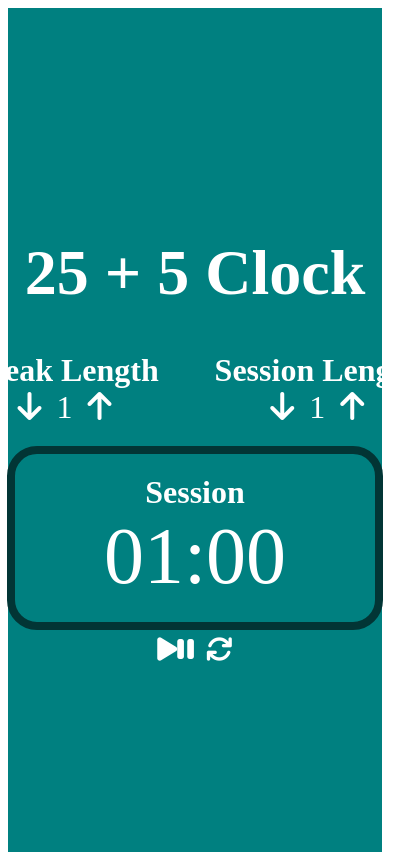
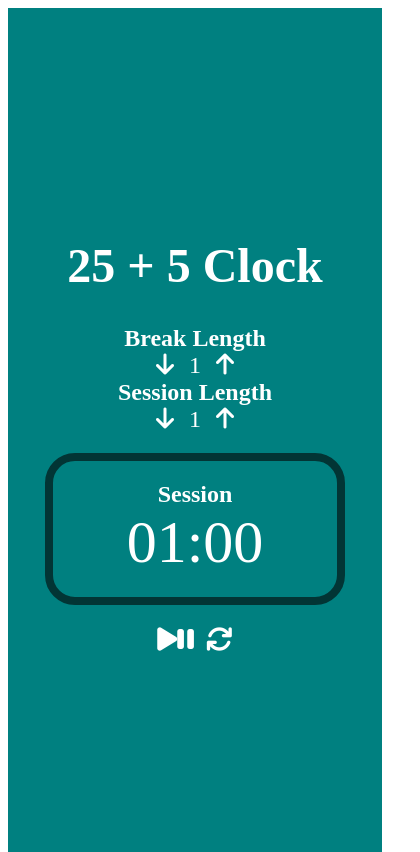
Before and after one commit to errami01/pomodoro-timer, a React (Create React App) app: page / in a window 390 px wide. Shown: the whole page, 420 px wide, since content can reach past the window. Built offline with nearby package versions, Linux system fonts and the light colour scheme.

Commit message:
add mobile breakpoint

```diff
--- a/src/App.css
+++ b/src/App.css
@@ -1,8 +1,10 @@
 *{
   /* border: 0.5px solid; */
+  box-sizing: border-box;
 }
 :root,body{
   height: 100%;
+
 }
 #root{
   display: flex;
@@ -17,7 +19,8 @@
   display: flex;
   flex-direction: column;
   align-items: center;
-  min-width: 450px;
+  min-width: 300px;
+  width: 450px;
   /* border: 1px solid; */
   /* background-color: green; */
 }
@@ -58,6 +61,7 @@
   width: 80%;
   padding: 20px 0;
   border-radius: 30px;
+  margin-bottom: 20px;
 }
 .timer-label-h2{
   margin:0;
@@ -66,6 +70,12 @@
   font-size: 2.5em;
 }
 
-@media screen and (max-width) {
+@media screen and (max-width: 600px) {
+  #root{
+    font-size: 1.5em;
+  }
+  .app-params-container{
+    flex-direction: column;
+  }
 
 }
```
